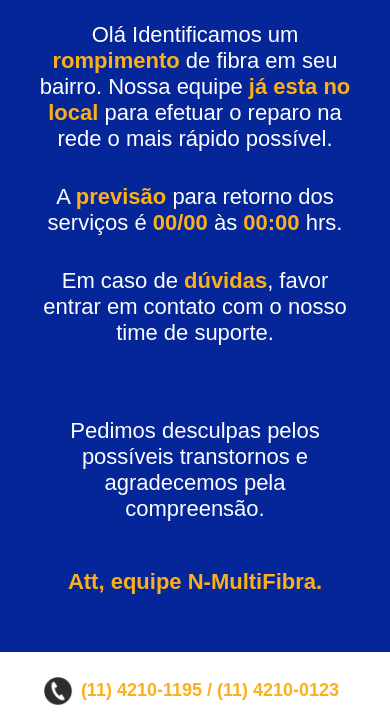
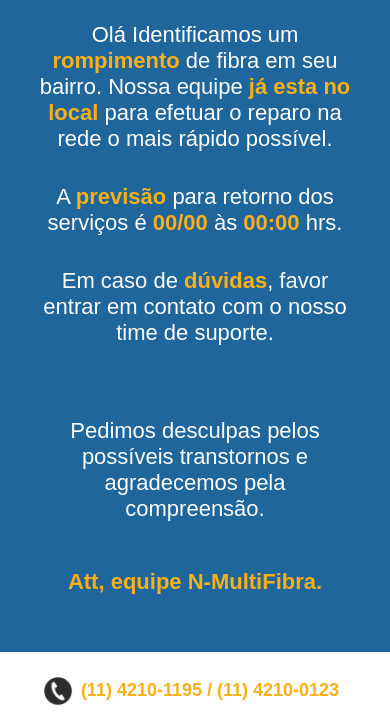
Before and after one commit to Eversons99/Aviso_de_Rompimento, a plain HTML site: page index.html in a window 390 px wide. Shown: the part 190-911 px from the top of the page. Drawn offline with Linux system fonts and the light colour scheme.

Commit message:
Update style.css

```diff
--- a/style.css
+++ b/style.css
@@ -10,7 +10,7 @@ b {
 .container {
   max-width: 800px;
   max-height: 90%;
-  background: #042698;
+  background: #1e669b;
   display: flex;
   flex-direction: column; /*Colocando os elementos filhos um abaixo do outro*/
   align-items: center; /*Alinhando o conteudo ao centro*/
@@ -116,7 +116,7 @@ a {
 }
 @media (max-width: 630px) {
   .container {
-    background: #042698;
+    background: #1e669b;
     max-width: auto;
     font-size: 20px;
     max-height: 90%;
@@ -177,7 +177,7 @@ a {
 
 @media (max-width: 450px) {
   .container {
-    background: #042698;
+    background: #1e669b;
     max-width: auto;
     font-size: 22px;
     max-height: 90%;
```
